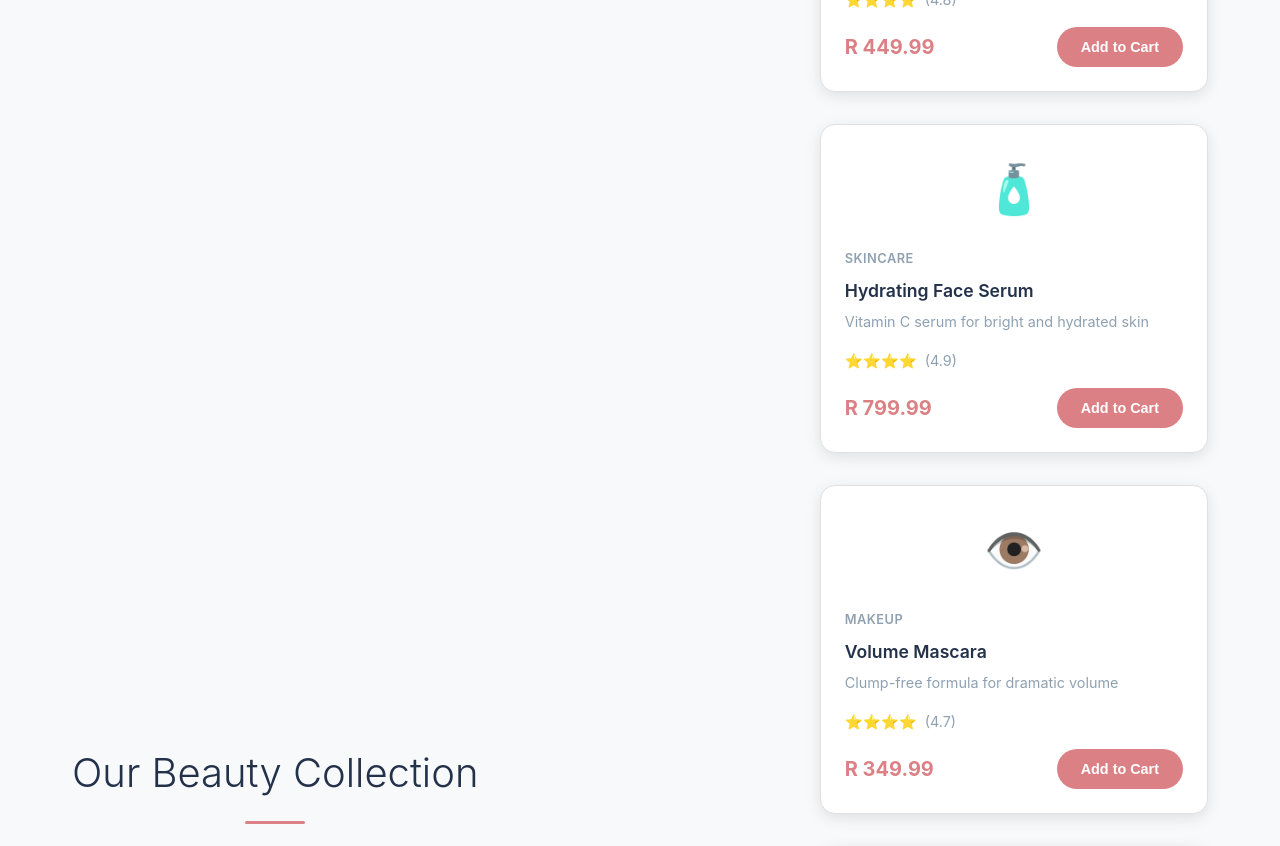
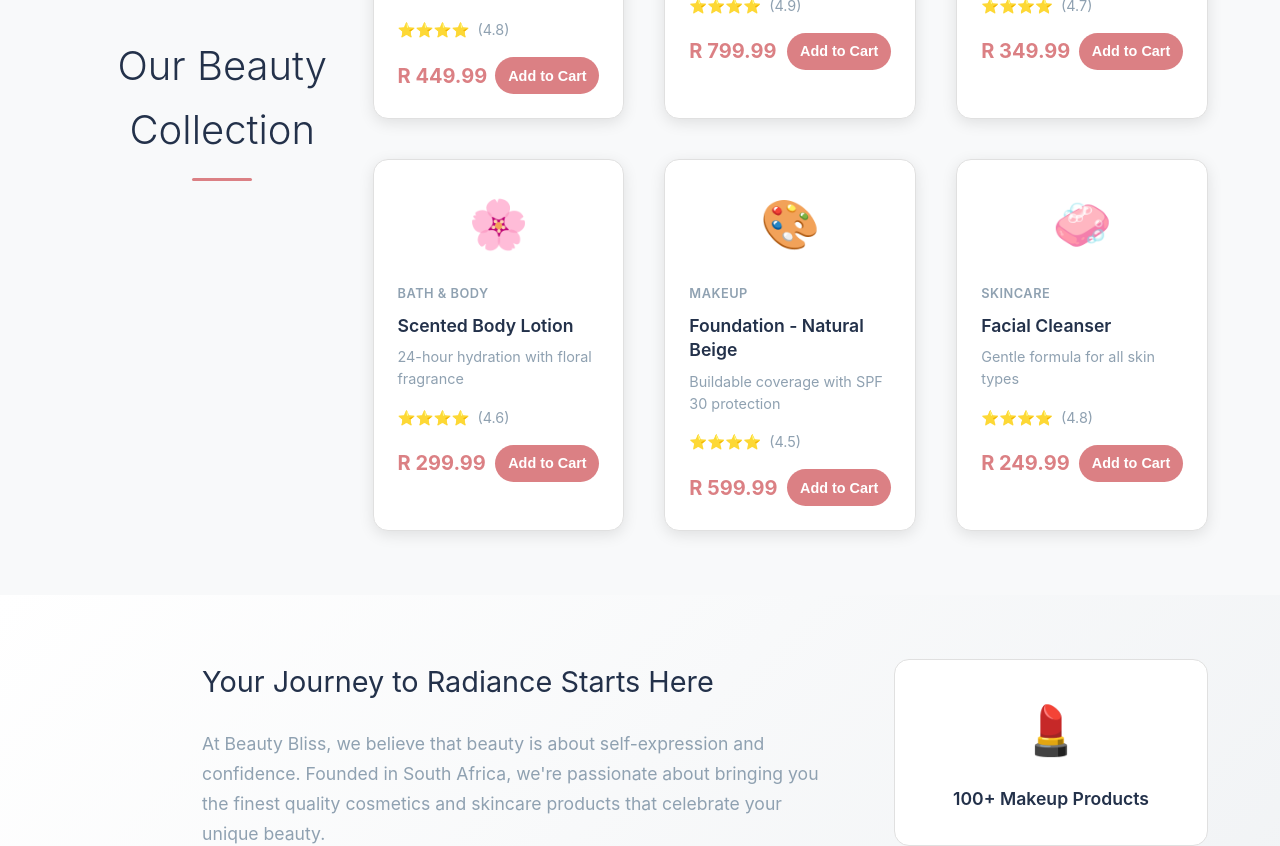
Before and after one commit to refiilwemotaung-cpu/beauty-bliss-shop, a React (Create React App) app: page / in a window 1280 px wide. Shown: the part 1660-2506 px from the top of the page. Built offline with nearby package versions, Linux system fonts and the light colour scheme.

Commit message:
Improve the styling of the buttons

```diff
--- a/src/components/ProductCard/ProductCard.css
+++ b/src/components/ProductCard/ProductCard.css
@@ -72,7 +72,7 @@
   background: #db8084;
   color: white;
   border: none;
-  padding: 0.75rem 1.5rem;
+  padding: 0.65rem 0.8rem;
   border-radius: 25px;
   cursor: pointer;
   font-weight: 600;
--- a/src/components/ProductList/ProductList.css
+++ b/src/components/ProductList/ProductList.css
@@ -1,5 +1,6 @@
 .product-list {
-  padding: 3rem 0;
+  padding: 4rem 0;
+  background: var(--body-bg);
 }
 
 .container {
@@ -14,6 +15,7 @@
   margin-bottom: 3rem;
   font-size: 2.5rem;
   font-weight: 300;
+  position: relative;
 }
 
 .section-title::after {
@@ -28,14 +30,58 @@
 
 .products-grid {
   display: grid;
-  grid-template-columns: repeat(auto-fit, minmax(300px, 1fr));
-  gap: 2rem;
-  margin-top: 2rem;
+  grid-template-columns: repeat(3, 1fr);
+  gap: 2.5rem;
+  justify-items: center;
 }
 
+/* Animation for product cards */
+.products-grid > * {
+  animation: fadeInUp 0.6s ease forwards;
+  opacity: 0;
+  transform: translateY(30px);
+  width: 100%;
+  max-width: 350px;
+}
+
+.products-grid > *:nth-child(1) {
+  animation-delay: 0.1s;
+}
+.products-grid > *:nth-child(2) {
+  animation-delay: 0.2s;
+}
+.products-grid > *:nth-child(3) {
+  animation-delay: 0.3s;
+}
+.products-grid > *:nth-child(4) {
+  animation-delay: 0.4s;
+}
+.products-grid > *:nth-child(5) {
+  animation-delay: 0.5s;
+}
+.products-grid > *:nth-child(6) {
+  animation-delay: 0.6s;
+}
+
+@keyframes fadeInUp {
+  to {
+    opacity: 1;
+    transform: translateY(0);
+  }
+}
+
+/* Tablet Styles */
+@media (max-width: 1024px) {
+  .products-grid {
+    grid-template-columns: repeat(2, 1fr);
+    gap: 2rem;
+  }
+}
+
+/* Mobile Styles */
 @media (max-width: 768px) {
   .product-list {
-    padding: 2rem 0;
+    padding: 3rem 0;
   }
 
   .container {
@@ -48,7 +94,26 @@
   }
 
   .products-grid {
+    grid-template-columns: repeat(2, 1fr);
+    gap: 1.5rem;
+  }
+}
+
+/* Small Mobile Styles */
+@media (max-width: 480px) {
+  .products-grid {
     grid-template-columns: 1fr;
     gap: 1.5rem;
   }
+
+  .product-list {
+    padding: 2rem 0;
+  }
 }
+
+/* Large Desktop Enhancement */
+@media (min-width: 1400px) {
+  .products-grid {
+    gap: 3rem;
+  }
+}
```
